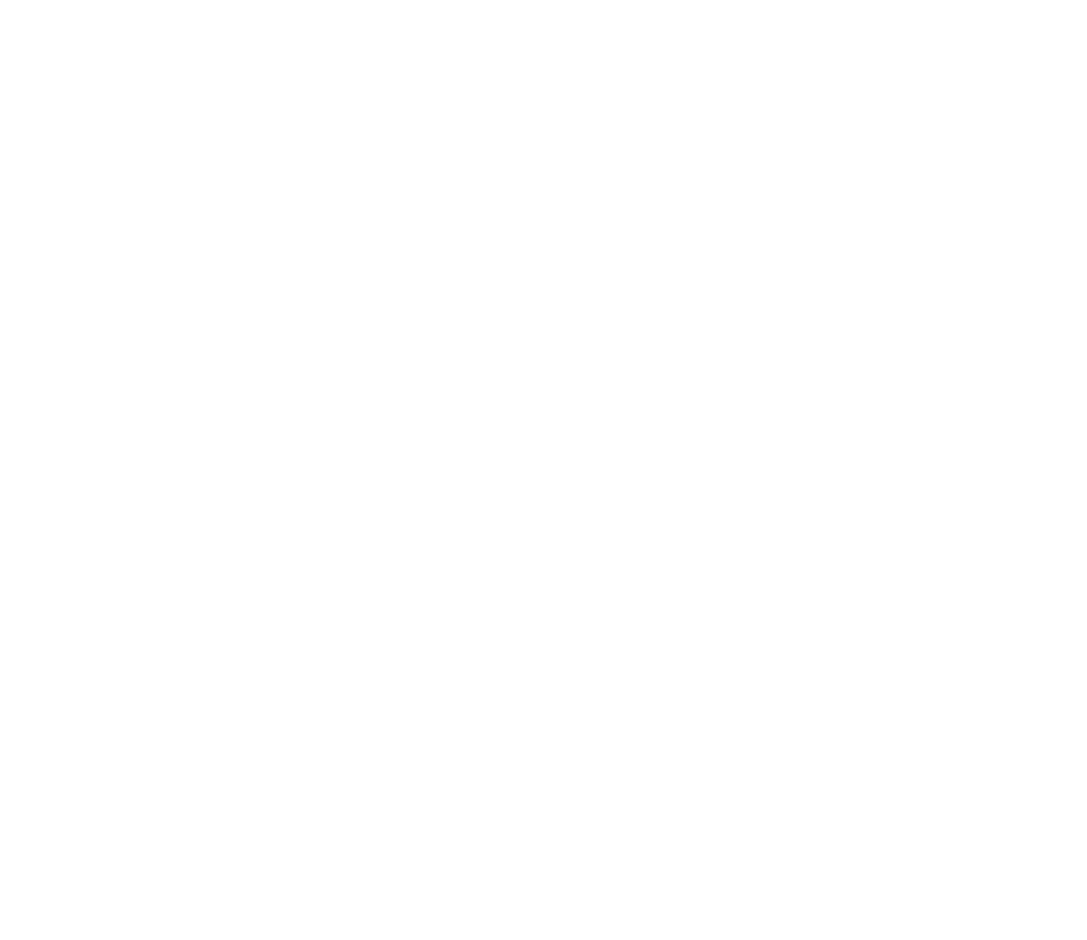
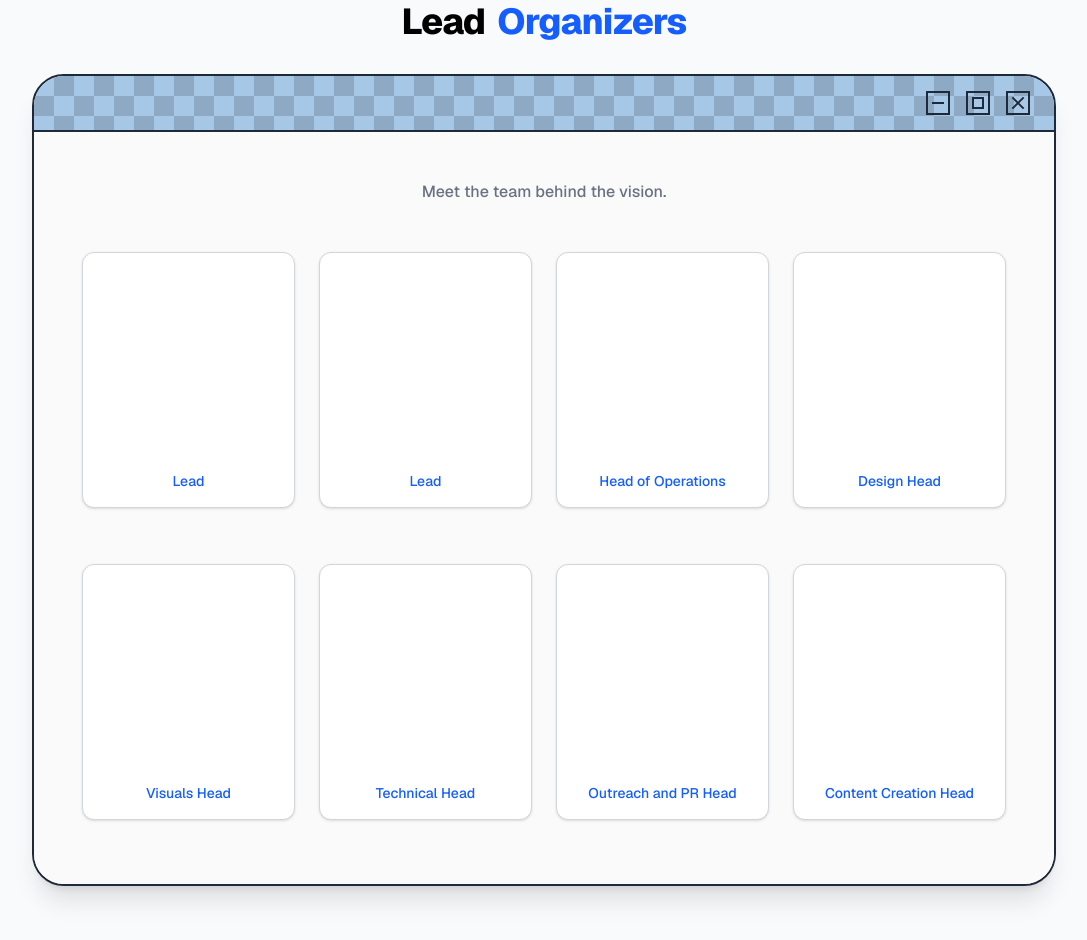
Before and after one commit to mlsa-miet/DevGathering2k26, a Next.js app: page / in a window 1280 px wide. Shown: the part 2520-3460 px from the top of the page, without its empty margins (96-1183 px from the left). Before the commit the page ends 2458 px from the top, so only its background shows below. Built offline with nearby package versions, Linux system fonts and the light colour scheme.

Commit message:
lead orginizer component added

```diff
--- a/app/page.tsx
+++ b/app/page.tsx
@@ -1,9 +1,11 @@
-import EventTimeline from "@/components/eventplanner";
+import EventTimeline from '../components/eventplanner';
+import LeadOrganizers from '../components/leadorganizer';
 
 export default function Home() {
   return (
-    <main>
+    <main className="bg-gray-50">
       <EventTimeline />
+      <LeadOrganizers />
     </main>
   );
 }
--- a/components/eventplanner.tsx
+++ b/components/eventplanner.tsx
@@ -3,14 +3,14 @@
 import React from 'react';
 import Image from 'next/image';
 
-// Data extracted exactly from your screenshots
+
 const events = [
     {
         time: '8:00am-10:00am',
         title: 'Kick-off & Networking',
         description: 'Opening ceremony, team formation, and getting started with the platforms.',
         theme: 'blue',
-        imageSrc: '/19.png', // Replace with your actual image path
+        imageSrc: '/19.png',
     },
     {
         time: '10:00am-2:00pm',
--- /dev/null
+++ b/components/leadorganizer.tsx
@@ -0,0 +1,132 @@
+import React from 'react';
+// import Image from 'next/image';
+
+// Define the shape of your organizer data
+interface Organizer {
+  role: string;
+  imageSrc: string | null;
+}
+
+// Data for the organizers, typed with the interface above.
+const organizers: Organizer[] = [
+  { role: 'Lead', imageSrc: null },
+  { role: 'Lead', imageSrc: null },
+  { role: 'Head of Operations', imageSrc: null },
+  { role: 'Design Head', imageSrc: null },
+  { role: 'Visuals Head', imageSrc: null },
+  { role: 'Technical Head', imageSrc: null },
+  { role: 'Outreach and PR Head', imageSrc: null },
+  { role: 'Content Creation Head', imageSrc: null },
+];
+
+export default function LeadOrganizers() {
+  return (
+    <div className="relative w-full py-16 px-4 sm:px-8 font-sans text-gray-800">
+
+      {/* Background Pattern (Matches the Timeline component) */}
+      <div className="fixed inset-0 flex z-[-1]">
+        <div className="flex-1 bg-[#eff6ff] border-r border-dashed border-blue-200"></div>
+        <div className="flex-1 bg-[#fefce8] border-r border-dashed border-yellow-200"></div>
+        <div className="flex-1 bg-[#f0fdf4] border-r border-dashed border-green-200"></div>
+        <div className="flex-1 bg-[#fff1f2]"></div>
+      </div>
+      <div
+        className="fixed inset-0 z-[-1] opacity-30"
+        style={{
+          backgroundImage: `
+            linear-gradient(to right, #cbd5e1 1px, transparent 1px),
+            linear-gradient(to bottom, #cbd5e1 1px, transparent 1px)
+          `,
+          backgroundSize: '24px 24px'
+        }}
+      ></div>
+
+      {/* Main Container */}
+      <div className="max-w-5xl mx-auto">
+
+        {/* Title */}
+        <div className="text-center mb-8">
+          <h2 className="text-4xl font-extrabold tracking-tight inline-flex items-center space-x-3">
+            <span className="text-black">Lead</span>
+            <span className="text-blue-600">Organizers</span>
+          </h2>
+        </div>
+
+        {/* Window-style Card Container */}
+        <div className="bg-white rounded-t-[2rem] rounded-b-[2rem] shadow-xl border-2 border-gray-800 overflow-hidden">
+
+          {/* Window Header Bar */}
+          <div className="bg-[#a7c7e7] p-4 flex justify-end items-center border-b-2 border-gray-800 relative overflow-hidden h-14">
+             {/* Subtle cross pattern on the header bar */}
+            <div
+              className="absolute inset-0 opacity-[0.15]"
+              style={{
+                backgroundImage: `
+                  linear-gradient(45deg, #000 25%, transparent 25%, transparent 75%, #000 75%, #000),
+                  linear-gradient(45deg, #000 25%, transparent 25%, transparent 75%, #000 75%, #000)
+                `,
+                backgroundSize: '40px 40px',
+                backgroundPosition: '0 0, 20px 20px'
+              }}
+            ></div>
+
+            {/* Window Controls (Decorative) */}
+            <div className="flex space-x-4 z-10 mr-2 items-center">
+              {/* Minimize */}
+              <div className="w-6 h-6 border-2 border-gray-800 flex items-center justify-center bg-transparent">
+                <div className="w-3 h-0.5 bg-gray-800"></div>
+              </div>
+              {/* Maximize */}
+              <div className="w-6 h-6 border-2 border-gray-800 flex items-center justify-center bg-transparent">
+                 <div className="w-3 h-3 border-2 border-gray-800"></div>
+              </div>
+              {/* Close */}
+              <div className="w-6 h-6 border-2 border-gray-800 flex items-center justify-center bg-transparent relative">
+                <div className="w-4 h-0.5 bg-gray-800 rotate-45 absolute"></div>
+                <div className="w-4 h-0.5 bg-gray-800 -rotate-45 absolute"></div>
+              </div>
+            </div>
+          </div>
+
+          {/* Card Content */}
+          <div className="p-8 sm:p-12 bg-[#fafafa]">
+            <p className="text-center text-gray-500 mb-12 text-sm sm:text-base font-medium">
+              Meet the team behind the vision.
+            </p>
+
+            {/* Organizers Grid */}
+            <div className="grid grid-cols-1 sm:grid-cols-2 md:grid-cols-4 gap-x-6 gap-y-10">
+              {organizers.map((organizer, index) => (
+                <div key={index} className="flex flex-col h-full">
+
+                  {/* Image Placeholder Card */}
+                  <div className="bg-white border-[1.5px] border-gray-300 rounded-xl h-64 w-full flex flex-col items-center justify-end mb-4 shadow-sm relative overflow-hidden group hover:border-blue-400 transition-colors duration-300">
+
+                    {/* Uncomment below when you are ready to use Next.js Image */}
+                    {/* {organizer.imageSrc ? (
+                      <Image
+                        src={organizer.imageSrc}
+                        alt={organizer.role}
+                        fill
+                        style={{ objectFit: 'cover' }}
+                      />
+                    ) : null}
+                    */}
+
+                    {/* Role Title placed inside the bottom of the card as shown in your image */}
+                    <div className="w-full pb-4 z-10 relative flex justify-center">
+                      <h3 className="text-center text-blue-600 font-medium text-sm">
+                        {organizer.role}
+                      </h3>
+                    </div>
+                  </div>
+
+                </div>
+              ))}
+            </div>
+          </div>
+        </div>
+      </div>
+    </div>
+  );
+}
```
